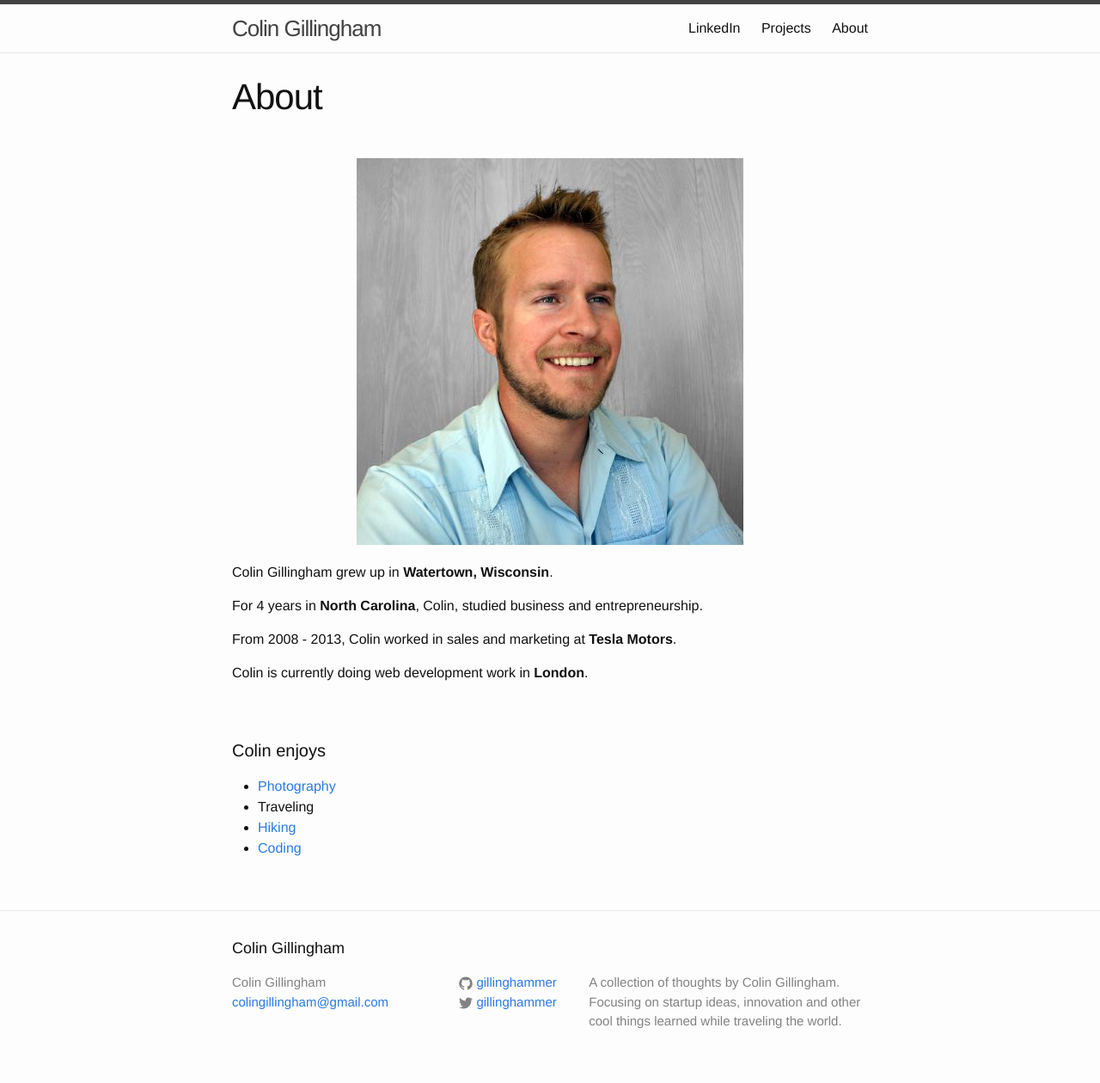
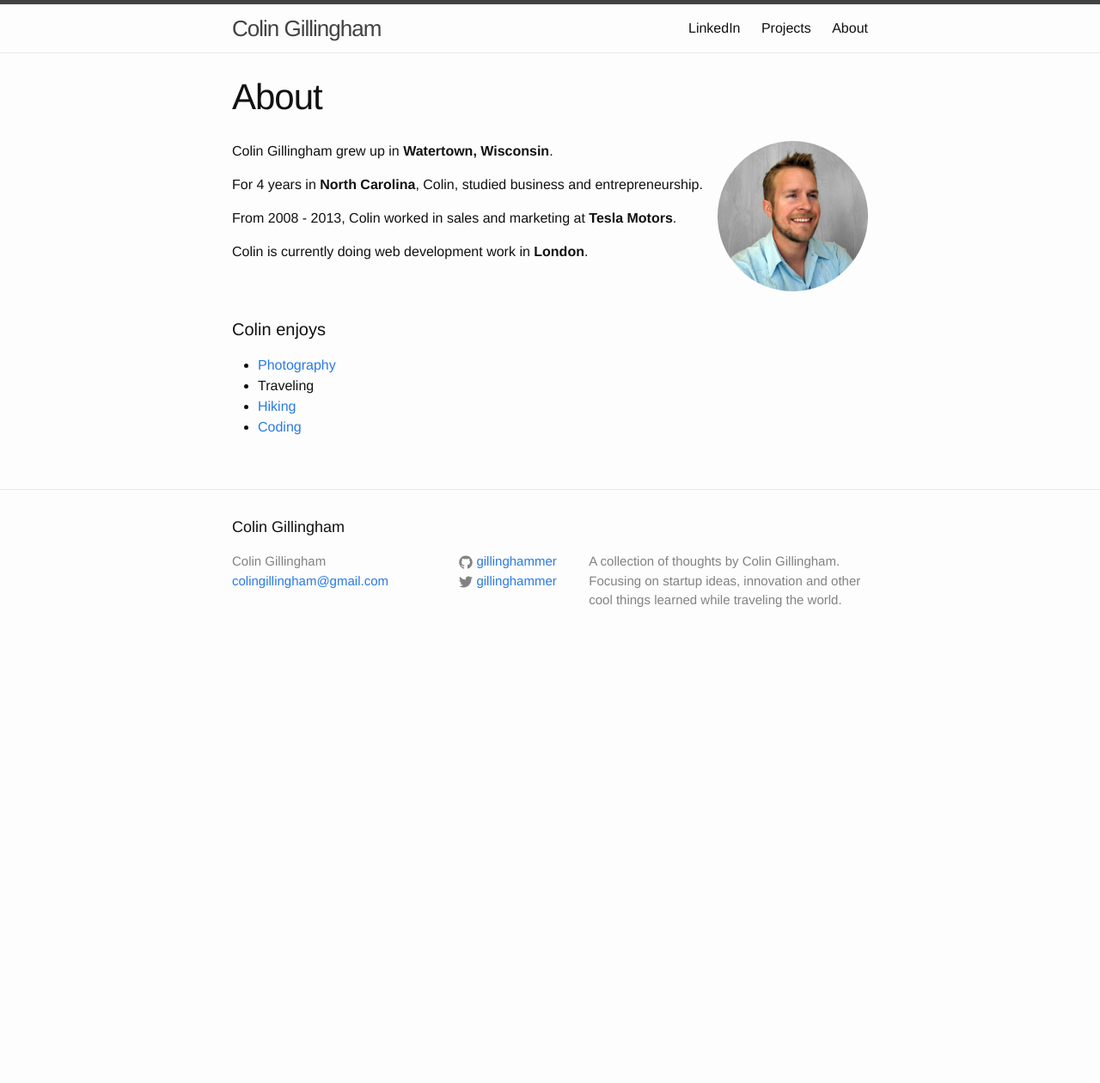
Before and after one commit to Gillinghammer/gillinghammer.github.io, a Jekyll site: the page built from about.html, in a window 1280 px wide. Shown: the whole page at 86% size. Built offline with Jekyll 4.4.1, drawn with Linux system fonts in a browser that asks for light colours; after the commit the page ends 900 px from its top, so only the background shows below that.

Commit message:
added photo

```diff
--- a/about.html
+++ b/about.html
@@ -3,7 +3,7 @@ layout: page
 title: About
 permalink: /about/
 ---
-<img class="screenshot" src="{{ site.url }}/assets/colin.jpg">
+<img class="headshot" src="{{ site.url }}/assets/colin.jpg">
 <p>Colin Gillingham grew up in <strong>Watertown, Wisconsin</strong>.</p>
 <p>For 4 years in <strong>North Carolina</strong>, Colin, studied business and entrepreneurship.</p>
 <p>From 2008 - 2013, Colin worked in sales and marketing at <strong>Tesla Motors</strong>.</p>
--- a/css/style.css
+++ b/css/style.css
@@ -3,3 +3,13 @@
   margin:0 auto;
   padding: 20px 0;
 }
+
+.headshot {
+  width: 175px;
+  height: 175px;
+  border-radius: 150%;
+  -webkit-border-radius: 150%;
+  -moz-border-radius: 150%;
+  float: right;
+  display: inline-block;
+}
```
